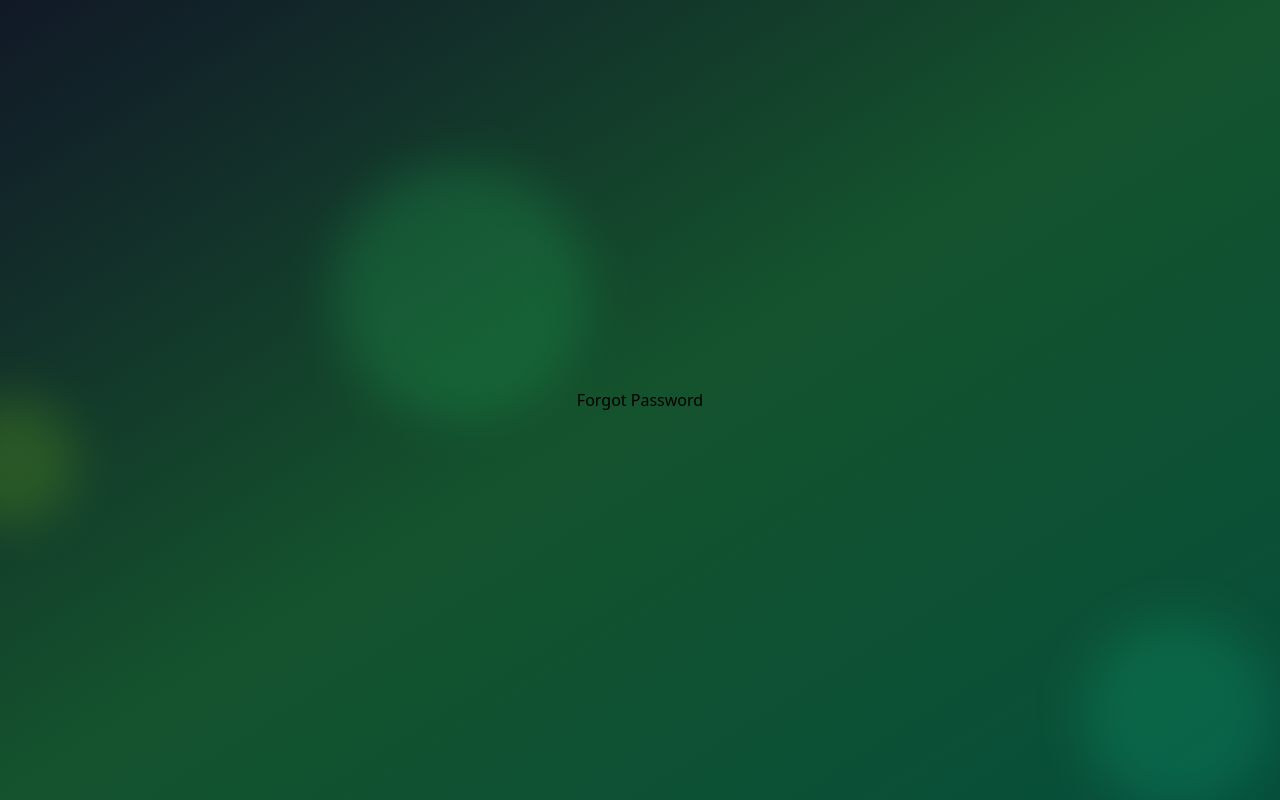
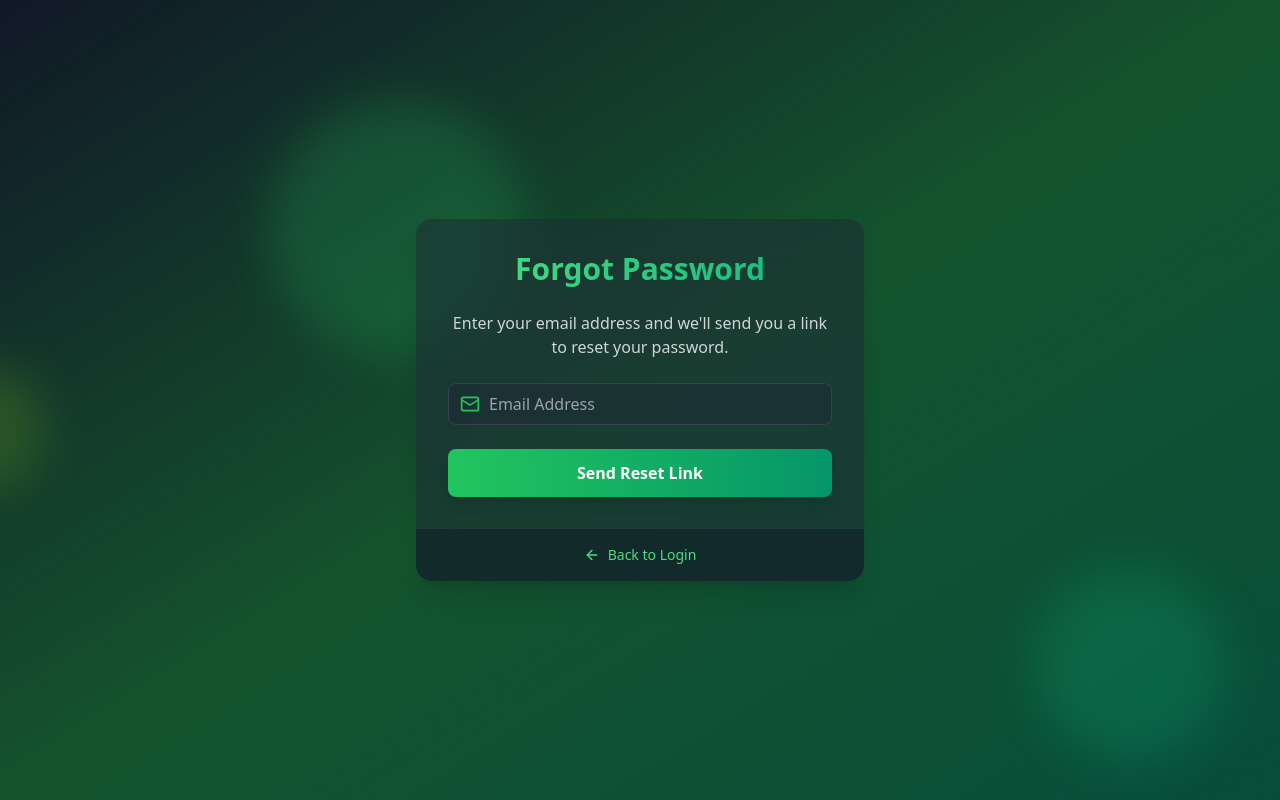
Before and after one commit to Sujal-Dudhe/authentication-system, a React app in the folder frontend/: page /forgot-password in a window 1280 px wide. Built offline with nearby package versions, Linux system fonts and the light colour scheme; no server answers; the HTML template or start-up script is replaced by a standard one.

Commit message:
feat: implement password reset flow
- Add ForgotPasswordPage and ResetPasswordPage
- Implement forgotPassword and resetPassword actions in auth store
- Build UI for requesting password reset link
- Handle loading and error states for password reset

```diff
--- a/frontend/src/pages/ForgotPasswordPage.jsx
+++ b/frontend/src/pages/ForgotPasswordPage.jsx
@@ -1,8 +1,79 @@
+import { motion } from "framer-motion";
+import { useState } from "react";
+import { useAuthStore } from "../store/authStore";
+import Input from "../components/Input";
+import { ArrowLeft, Loader, Mail } from "lucide-react";
+import { Link } from "react-router-dom";
+
 const ForgotPasswordPage = () => {
+    const [email, setEmail] = useState("");
+    const [isSubmitted, setIsSubmitted] = useState(false);
+
+    const { isLoading, forgotPassword } = useAuthStore();
+
+    const handleSubmit = async (e) => {
+        e.preventDefault();
+        await forgotPassword(email);
+        setIsSubmitted(true);
+    };
+
     return (
-        <div>
-            <h1>Forgot Password</h1>
-        </div>
+        <motion.div
+            initial={{ opacity: 0, y: 20 }}
+            animate={{ opacity: 1, y: 0 }}
+            transition={{ duration: 0.5 }}
+            className='max-w-md w-full bg-gray-800 bg-opacity-50 backdrop-filter backdrop-blur-xl rounded-2xl shadow-xl overflow-hidden'
+        >
+            <div className='p-8'>
+                <h2 className='text-3xl font-bold mb-6 text-center bg-gradient-to-r from-green-400 to-emerald-500 text-transparent bg-clip-text'>
+                    Forgot Password
+                </h2>
+
+                {!isSubmitted ? (
+                    <form onSubmit={handleSubmit}>
+                        <p className='text-gray-300 mb-6 text-center'>
+                            Enter your email address and we'll send you a link to reset your password.
+                        </p>
+                        <Input
+                            icon={Mail}
+                            type='email'
+                            placeholder='Email Address'
+                            value={email}
+                            onChange={(e) => setEmail(e.target.value)}
+                            required
+                        />
+                        <motion.button
+                            whileHover={{ scale: 1.02 }}
+                            whileTap={{ scale: 0.98 }}
+                            className='w-full py-3 px-4 bg-gradient-to-r from-green-500 to-emerald-600 text-white font-bold rounded-lg shadow-lg hover:from-green-600 hover:to-emerald-700 focus:outline-none focus:ring-2 focus:ring-green-500 focus:ring-offset-2 focus:ring-offset-gray-900 transition duration-200'
+                            type='submit'
+                        >
+                            {isLoading ? <Loader className='size-6 animate-spin mx-auto' /> : "Send Reset Link"}
+                        </motion.button>
+                    </form>
+                ) : (
+                    <div className='text-center'>
+                        <motion.div
+                            initial={{ scale: 0 }}
+                            animate={{ scale: 1 }}
+                            transition={{ type: "spring", stiffness: 500, damping: 30 }}
+                            className='w-16 h-16 bg-green-500 rounded-full flex items-center justify-center mx-auto mb-4'
+                        >
+                            <Mail className='h-8 w-8 text-white' />
+                        </motion.div>
+                        <p className='text-gray-300 mb-6'>
+                            If an account exists for {email}, you will receive a password reset link shortly.
+                        </p>
+                    </div>
+                )}
+            </div>
+
+            <div className='px-8 py-4 bg-gray-900 bg-opacity-50 flex justify-center'>
+                <Link to={"/login"} className='text-sm text-green-400 hover:underline flex items-center'>
+                    <ArrowLeft className='h-4 w-4 mr-2' /> Back to Login
+                </Link>
+            </div>
+        </motion.div>
     );
 };
 
--- a/frontend/src/pages/ResetPasswordPage.jsx
+++ b/frontend/src/pages/ResetPasswordPage.jsx
@@ -1,8 +1,85 @@
+import { useState } from "react";
+import { motion } from "framer-motion";
+import { useAuthStore } from "../store/authStore";
+import { useNavigate, useParams } from "react-router-dom";
+import Input from "../components/Input";
+import { Lock } from "lucide-react";
+import toast from "react-hot-toast";
+
 const ResetPasswordPage = () => {
+
+    const [password, setPassword] = useState("");
+    const [confirmPassword, setConfirmPassword] = useState("");
+    const { resetPassword, error, isLoading, message } = useAuthStore();
+
+    const { token } = useParams();
+    const navigate = useNavigate();
+
+    const handleSubmit = async (e) => {
+        e.preventDefault();
+
+        if (password !== confirmPassword) {
+            alert("Passwords do not match");
+            return;
+        }
+        try {
+            await resetPassword(token, password);
+
+            toast.success("Password reset successfully, redirecting to login page...");
+            setTimeout(() => {
+                navigate("/login");
+            }, 2000);
+        } catch (error) {
+            console.error(error);
+            toast.error(error.message || "Error resetting password");
+        }
+    };
+
     return (
-        <div>
-            <h1>Reset Password</h1>
-        </div>
+        <motion.div
+            initial={{ opacity: 0, y: 20 }}
+            animate={{ opacity: 1, y: 0 }}
+            transition={{ duration: 0.5 }}
+            className='max-w-md w-full bg-gray-800 bg-opacity-50 backdrop-filter backdrop-blur-xl rounded-2xl shadow-xl overflow-hidden'
+        >
+            <div className='p-8'>
+                <h2 className='text-3xl font-bold mb-6 text-center bg-gradient-to-r from-green-400 to-emerald-500 text-transparent bg-clip-text'>
+                    Reset Password
+                </h2>
+                {error && <p className='text-red-500 text-sm mb-4'>{error}</p>}
+                {message && <p className='text-green-500 text-sm mb-4'>{message}</p>}
+
+                <form onSubmit={handleSubmit}>
+                    <Input
+                        icon={Lock}
+                        type='password'
+                        placeholder='New Password'
+                        value={password}
+                        onChange={(e) => setPassword(e.target.value)}
+                        required
+                    />
+
+                    <Input
+                        icon={Lock}
+                        type='password'
+                        placeholder='Confirm New Password'
+                        value={confirmPassword}
+                        onChange={(e) => setConfirmPassword(e.target.value)}
+                        required
+                    />
+
+                    <motion.button
+                        whileHover={{ scale: 1.02 }}
+                        whileTap={{ scale: 0.98 }}
+                        className='w-full py-3 px-4 bg-gradient-to-r from-green-500 to-emerald-600 text-white font-bold rounded-lg shadow-lg hover:from-green-600 hover:to-emerald-700 focus:outline-none focus:ring-2 focus:ring-green-500 focus:ring-offset-2 focus:ring-offset-gray-900 transition duration-200'
+                        type='submit'
+                        disabled={isLoading}
+                    >
+                        {isLoading ? "Resetting..." : "Set New Password"}
+                    </motion.button>
+                </form>
+            </div>
+        </motion.div>
     );
 };
 
--- a/frontend/src/store/authStore.js
+++ b/frontend/src/store/authStore.js
@@ -77,6 +77,33 @@
     }
   },
 
+  forgotPassword: async (email) => {
+		set({ isLoading: true, error: null });
+		try {
+			const response = await axios.post(`${API_URL}/forgot-password`, { email });
+			set({ message: response.data.message, isLoading: false });
+		} catch (error) {
+			set({
+				isLoading: false,
+				error: error.response.data.message || "Error sending reset password email",
+			});
+			throw error;
+		}
+	},
+	resetPassword: async (token, password) => {
+		set({ isLoading: true, error: null });
+		try {
+			const response = await axios.post(`${API_URL}/reset-password/${token}`, { password });
+			set({ message: response.data.message, isLoading: false });
+		} catch (error) {
+			set({
+				isLoading: false,
+				error: error.response.data.message || "Error resetting password",
+			});
+			throw error;
+		}
+	},
+
   login: async (email, password) => {
 		set({ isLoading: true, error: null });
 		try {
```
